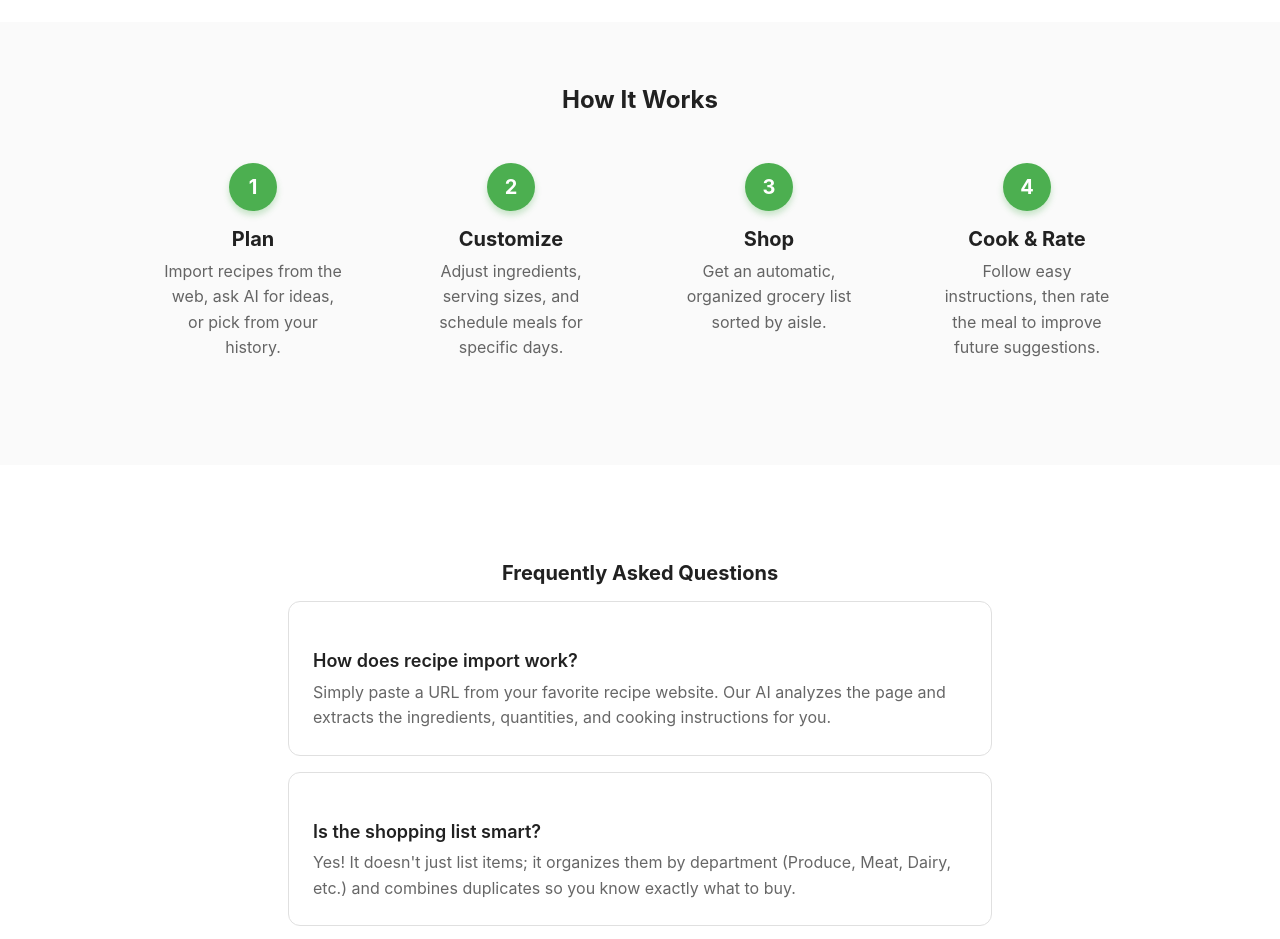
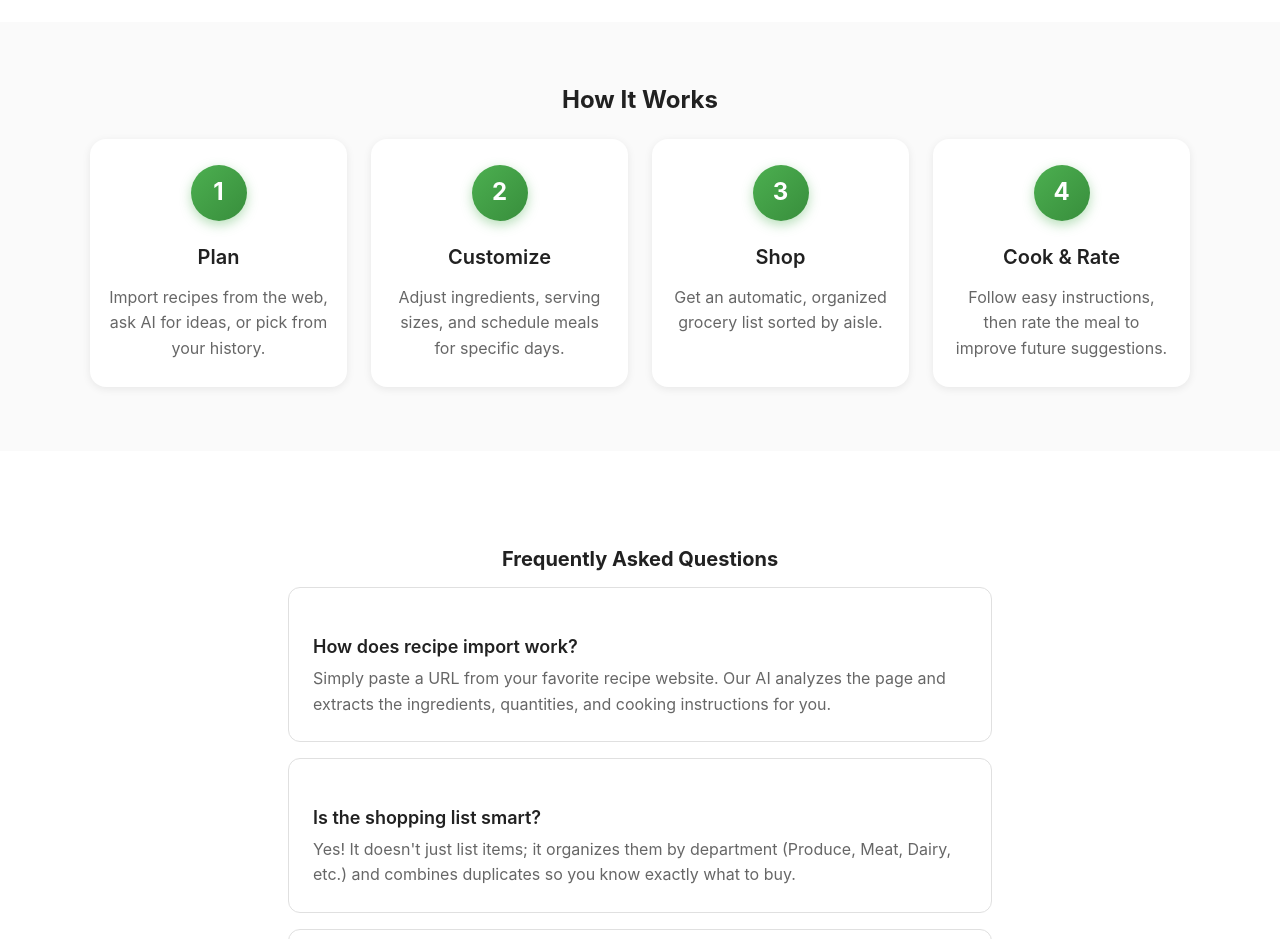
Before and after one commit to dkershner/dkershner.github.io, a plain HTML site: page index.html in a window 1280 px wide. Shown: the part 1320-2259 px from the top of the page. Drawn offline with Linux system fonts and the light colour scheme.

Commit message:
Style update

```diff
--- a/css/styles.css
+++ b/css/styles.css
@@ -817,39 +817,59 @@ label {
 .steps-grid {
   display: grid;
   grid-template-columns: 1fr;
-  gap: var(--spacing-xl);
-  max-width: 1000px;
+  gap: var(--spacing-lg);
+  max-width: 1100px;
   margin: 0 auto;
+  position: relative;
 }
 
 .step-item {
   position: relative;
-  padding: var(--spacing-lg);
+  padding: var(--spacing-xl);
+  background-color: var(--color-background);
+  border-radius: var(--border-radius-lg);
+  box-shadow: 0 2px 8px rgba(0, 0, 0, 0.08);
+  transition: all var(--transition-base);
+  border: 2px solid transparent;
+}
+
+.step-item:hover {
+  transform: translateY(-4px);
+  box-shadow: 0 8px 20px rgba(0, 0, 0, 0.12);
+  border-color: var(--color-primary-light);
 }
 
 .step-number {
   display: inline-flex;
   align-items: center;
   justify-content: center;
-  width: 3rem;
-  height: 3rem;
-  background-color: var(--color-primary);
+  width: 3.5rem;
+  height: 3.5rem;
+  background: linear-gradient(135deg, var(--color-primary) 0%, var(--color-primary-dark) 100%);
   color: white;
   border-radius: 50%;
-  font-size: var(--font-size-xl);
+  font-size: var(--font-size-2xl);
   font-weight: var(--font-weight-bold);
-  margin-bottom: var(--spacing-md);
-  box-shadow: 0 4px 6px rgba(76, 175, 80, 0.3);
+  margin-bottom: var(--spacing-lg);
+  box-shadow: 0 4px 12px rgba(76, 175, 80, 0.4);
+  transition: transform var(--transition-base);
+}
+
+.step-item:hover .step-number {
+  transform: scale(1.1);
 }
 
 .step-item h4 {
   font-size: var(--font-size-xl);
-  margin-bottom: var(--spacing-sm);
+  margin-bottom: var(--spacing-md);
   color: var(--color-text);
+  font-weight: var(--font-weight-semibold);
 }
 
 .step-item p {
   color: var(--color-text-light);
+  line-height: 1.6;
+  margin-bottom: 0;
 }
 
 /* FAQ Styling */
@@ -889,12 +909,18 @@ label {
 @media (min-width: 768px) {
   .steps-grid {
     grid-template-columns: repeat(2, 1fr);
+    gap: var(--spacing-xl);
   }
 }
 
 @media (min-width: 1024px) {
   .steps-grid {
     grid-template-columns: repeat(4, 1fr);
+    gap: var(--spacing-lg);
+  }
+
+  .step-item {
+    padding: var(--spacing-lg) var(--spacing-md);
   }
 }
 
```
